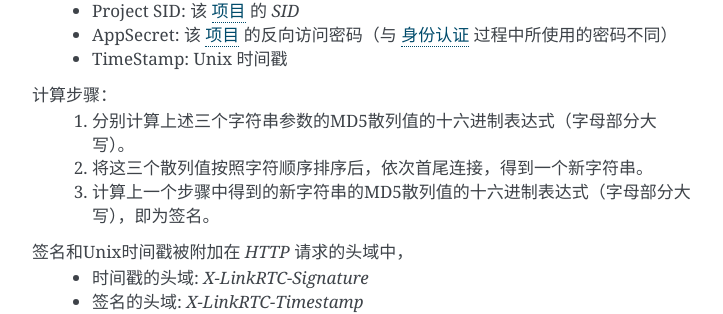
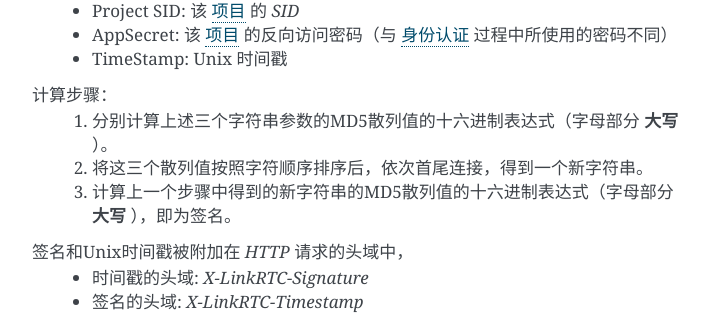
Before and after one commit to linkrtc/api_manual_zh, a Sphinx documentation site: the page built from docs/server_api/safety.rst, in a window 1280 px wide and 900 px high, scrolled down 647 px. Shown: the part 151-465 px from the top of the window, without its empty margins (388-1111 px from the left). Built offline with Sphinx 7.4.7, drawn with Linux system fonts in a browser that asks for light colours.

Commit message:
小修改

```diff
--- a/docs/server_api/safety.rst
+++ b/docs/server_api/safety.rst
@@ -35,9 +35,9 @@
   * TimeStamp: Unix 时间戳
 
 计算步骤：
-  1. 分别计算上述三个字符串参数的MD5散列值的十六进制表达式（字母部分大写）。
+  1. 分别计算上述三个字符串参数的MD5散列值的十六进制表达式（字母部分 **大写** ）。
   2. 将这三个散列值按照字符顺序排序后，依次首尾连接，得到一个新字符串。
-  3. 计算上一个步骤中得到的新字符串的MD5散列值的十六进制表达式（字母部分大写），即为签名。
+  3. 计算上一个步骤中得到的新字符串的MD5散列值的十六进制表达式（字母部分 **大写** ），即为签名。
 
 签名和Unix时间戳被附加在 `HTTP` 请求的头域中，
   * 时间戳的头域: :http:header:`X-LinkRTC-Signature`
```
Also changed, not shown: docs/server_api/datastructure.rst (line endings or trailing spaces).
